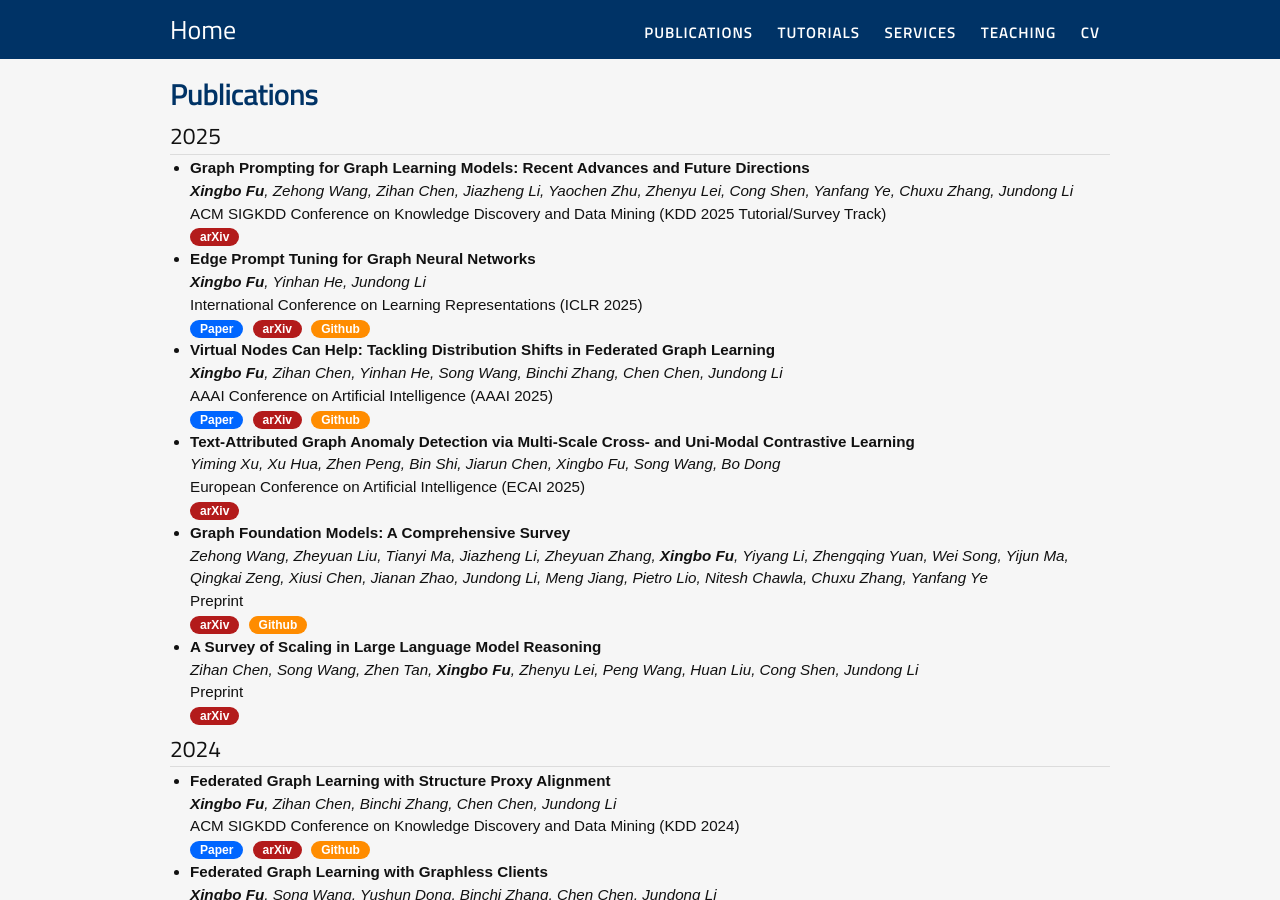
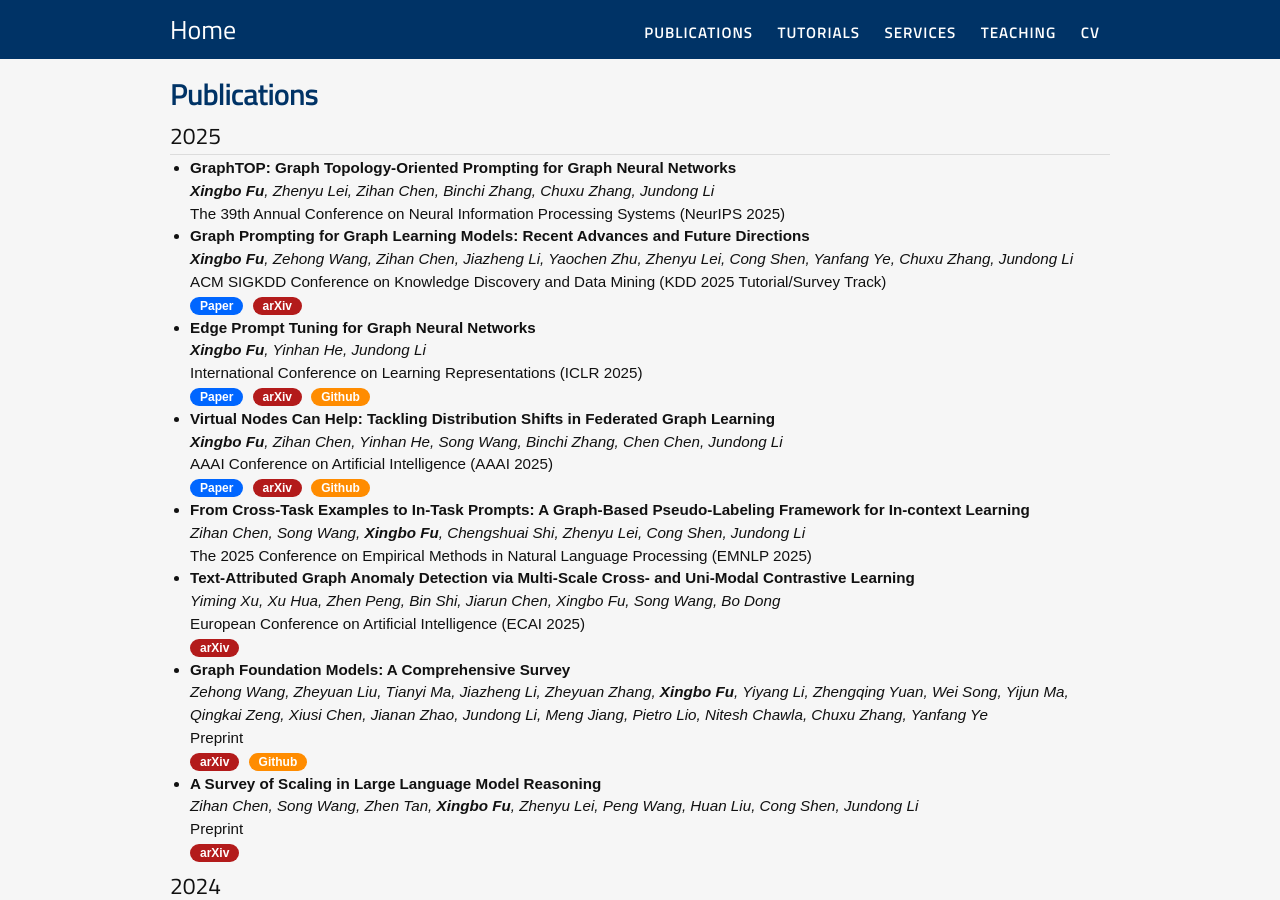
Before and after one commit to xbfu/xbfu.github.io, a Jekyll site: the page built from publications.md, in a window 1280 px wide and 900 px high. Built offline with Jekyll 4.4.1, drawn with Linux system fonts in a browser that asks for light colours; nearby versions of some CDN libraries.

Commit message:
Update publications.md

```diff
--- a/publications.md
+++ b/publications.md
@@ -8,9 +8,15 @@ subtitle: Publications - Xingbo Fu
 <h2>2025</h2>
 <ul>
 	<li>
+		<b>GraphTOP: Graph Topology-Oriented Prompting for Graph Neural Networks</b><br>
+		<i><b>Xingbo Fu</b>, Zhenyu Lei, Zihan Chen, Binchi Zhang, Chuxu Zhang, Jundong Li</i><br>
+		The 39th Annual Conference on Neural Information Processing Systems (NeurIPS 2025)<br>
+	</li>
+	<li>
 		<b>Graph Prompting for Graph Learning Models: Recent Advances and Future Directions</b><br>
 		<i><b>Xingbo Fu</b>, Zehong Wang, Zihan Chen, Jiazheng Li, Yaochen Zhu, Zhenyu Lei, Cong Shen, Yanfang Ye, Chuxu Zhang, Jundong Li</i><br>
 		ACM SIGKDD Conference on Knowledge Discovery and Data Mining (KDD 2025 Tutorial/Survey Track)<br>
+        	<a href="https://dl.acm.org/doi/abs/10.1145/3711896.3736566"><div class="paper">Paper</div></a>
         	<a href="https://arxiv.org/abs/2506.08326"><div class="report">arXiv</div></a>
 	</li>
 	<li>
@@ -28,6 +34,11 @@ subtitle: Publications - Xingbo Fu
         	<a href="https://ojs.aaai.org/index.php/AAAI/article/view/33830"><div class="paper">Paper</div></a>
         	<a href="https://arxiv.org/abs/2412.19229"><div class="report">arXiv</div></a>
         	<a href="https://github.com/xbfu/FedVN"><div class="code">Github</div></a>
+	</li>
+	<li>
+		<b>From Cross-Task Examples to In-Task Prompts: A Graph-Based Pseudo-Labeling Framework for In-context Learning</b><br>
+		<i>Zihan Chen, Song Wang, <b>Xingbo Fu</b>, Chengshuai Shi, Zhenyu Lei, Cong Shen, Jundong Li</i><br>
+		The 2025 Conference on Empirical Methods in Natural Language Processing (EMNLP 2025)<br>
 	</li>
 	<li>
 		<b>Text-Attributed Graph Anomaly Detection via Multi-Scale Cross- and Uni-Modal Contrastive Learning</b><br>
```
